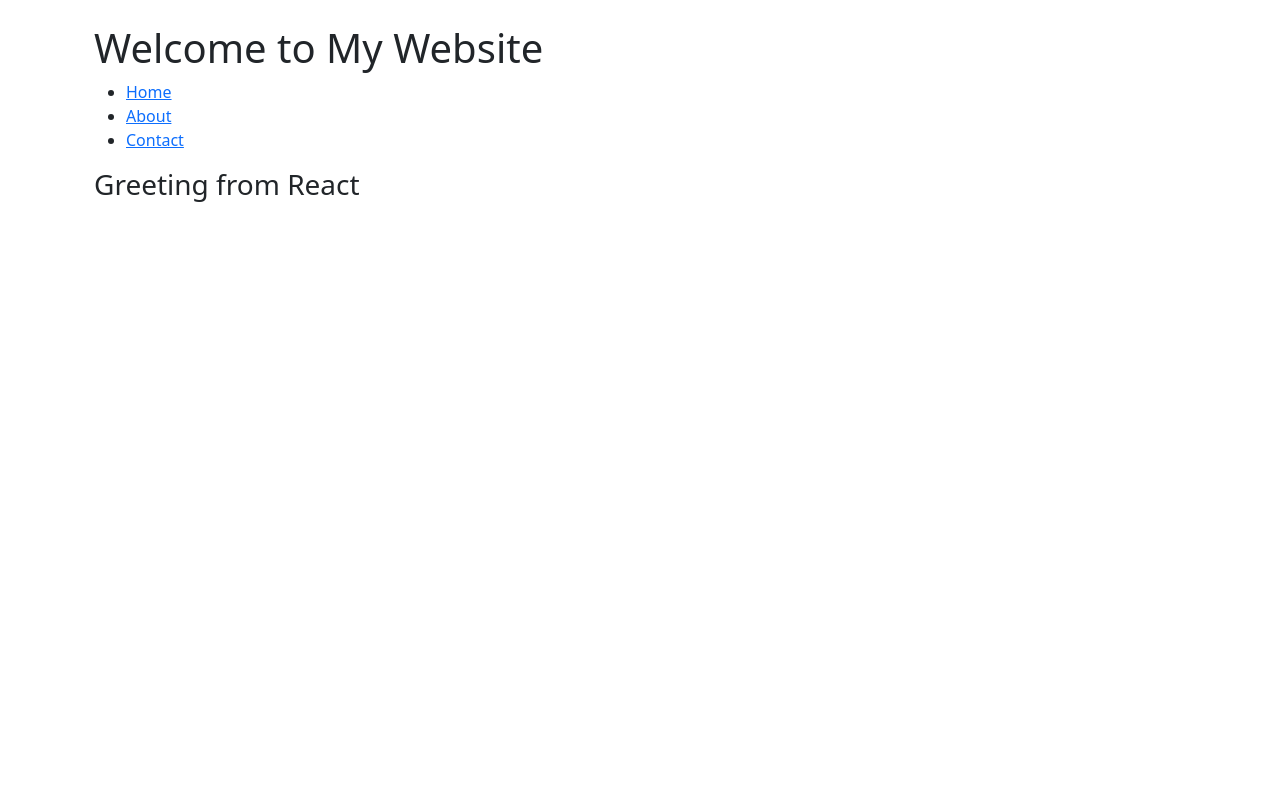
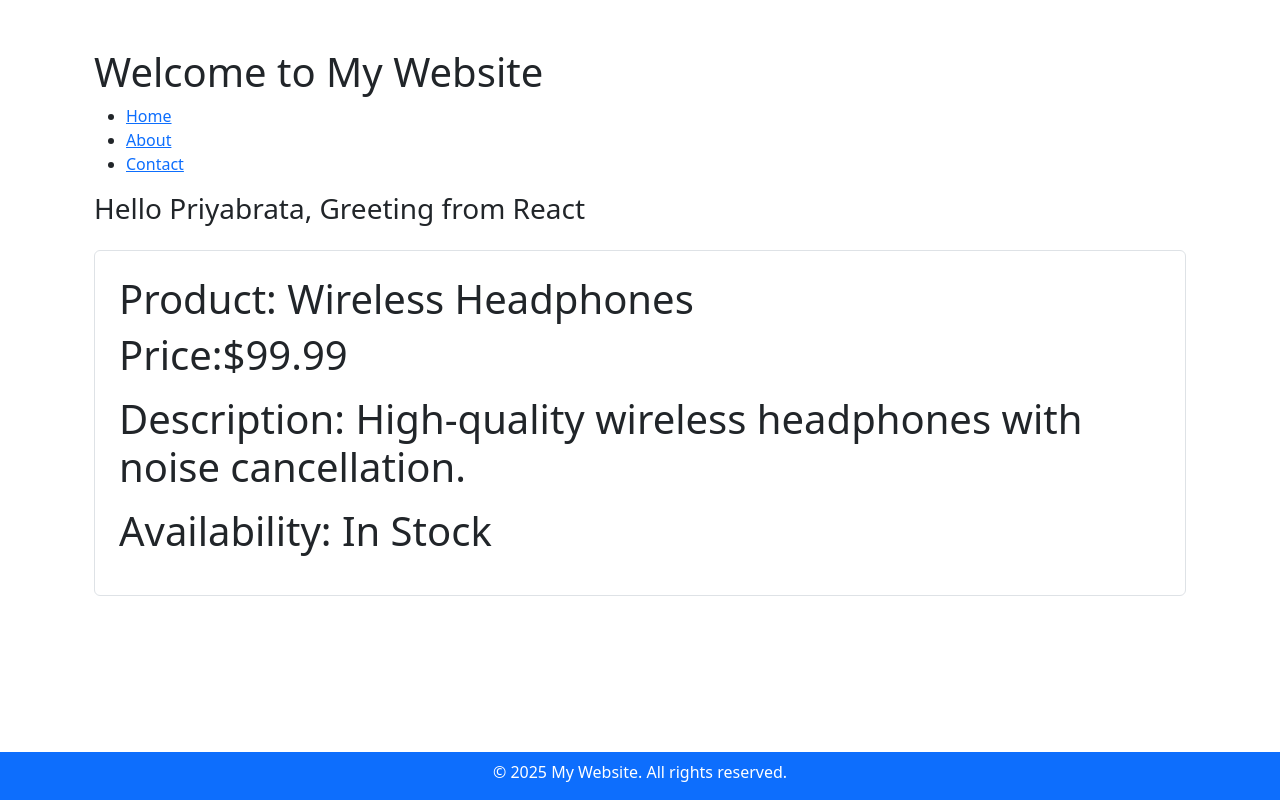
Before and after one commit to pdas544/react-tutorial, a React (Vite) app: page / in a window 1280 px wide. Built offline with nearby package versions, Linux system fonts and the light colour scheme.

Commit message:
use expressions in components

```diff
--- a/src/App.jsx
+++ b/src/App.jsx
@@ -1,14 +1,16 @@
 import Greet from "./components/Greet";
 import Header from "./components/Header";
 import Footer from "./components/Footer";
+import ProductInfo from "./components/ProductInfo";
 
 const App = () => {
 
   return (
-  <section class="container mx-auto p-4">
+  <section className="container mx-auto p-4 mt-4">
     <Header/>
 
     <Greet />
+    <ProductInfo />
 
     <Footer/>
   </section>
--- a/src/components/Footer.jsx
+++ b/src/components/Footer.jsx
@@ -1,13 +1,11 @@
-function Footer() {
+const Footer = () => {
   return (
-    <footer className="bg-gray-800 text-white py-4">
-      <div className="container mx-auto text-center">
-        <p className="text-sm">
+    <footer class="p-2 bg-primary mt-4 text-white position-fixed bottom-0 start-0 end-0">
+      <div class="container mx-auto text-center">
+        <p class="mb-2">
           &copy; {new Date().getFullYear()} My Website. All rights reserved.
         </p>
-        <p className="text-xs mt-2">
-          Built with love using React and Tailwind CSS.
-        </p>
+
       </div>
     </footer>
   );
--- a/src/components/Greet.jsx
+++ b/src/components/Greet.jsx
@@ -1,5 +1,6 @@
-function Greet(){
-    return <h3>Greeting from React</h3>;
+const Greet = () => {
+    const name=  "Priyabrata";
+    return <h3>Hello {name}, Greeting from React</h3>;
 }
 
 export default Greet;
--- /dev/null
+++ b/src/components/ProductInfo.jsx
@@ -0,0 +1,17 @@
+const ProductInfo = () => {
+    const product = {
+        "name": "Wireless Headphones",
+        "price": 99.99,
+        "description": "High-quality wireless headphones with noise cancellation.",
+        "availability": "In Stock"
+    };
+    return (
+        <div class="container mx-auto p-4 border rounded shadow-md mt-4">
+            <h2 class="display-6">Product: {product.name}</h2>
+            <p class="display-6"> Price:${product.price}</p>
+            <p class="display-6">Description: {product.description}</p>
+            <p class="display-6">Availability: {product.availability}</p>
+        </div>
+    );
+}
+export default ProductInfo;
```
